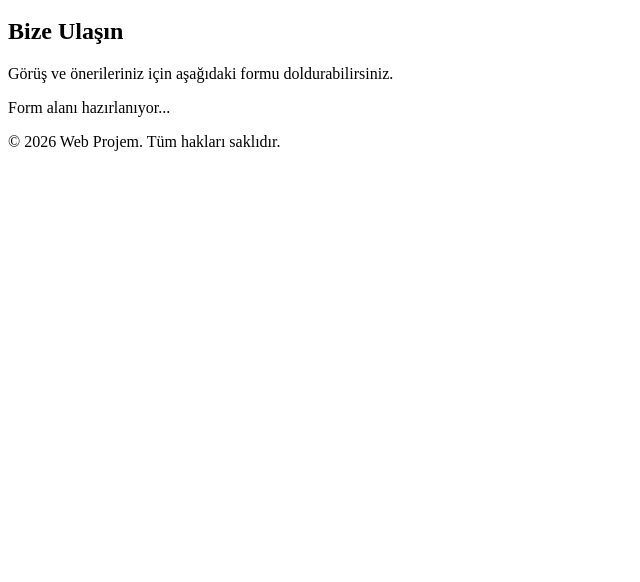
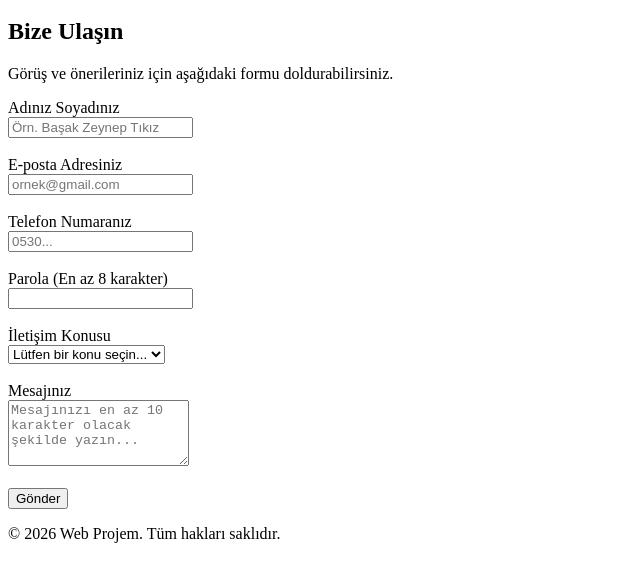
Before and after one commit to basaktikiz/web-proje, a plain HTML site: page iletisim.html in a window 1280 px wide. Shown: the part 136-718 px from the top of the page, without its empty margins (0-640 px from the left). Drawn offline with Linux system fonts and the light colour scheme.

Commit message:
Iletisim formu eklendi

```diff
--- a/iletisim.html
+++ b/iletisim.html
@@ -22,7 +22,53 @@
             <h2>Bize Ulaşın</h2>
             <p>Görüş ve önerileriniz için aşağıdaki formu doldurabilirsiniz.</p>
 
-            <p>Form alanı hazırlanıyor...</p>
+            <form action="#" method="POST">
+
+                <div>
+                    <label for="adsoyad">Adınız Soyadınız</label><br>
+                    <input type="text" id="adsoyad" name="adsoyad" required autocomplete="name" placeholder="Örn. Başak Zeynep Tıkız">
+                </div>
+                <br>
+
+                <div>
+                    <label for="eposta">E-posta Adresiniz</label><br>
+                    <input type="email" id="eposta" name="eposta" required autocomplete="email" placeholder="ornek@gmail.com">
+                </div>
+                <br>
+
+                <div>
+                    <label for="telefon">Telefon Numaranız</label><br>
+                    <input type="tel" id="telefon" name="telefon" autocomplete="tel" placeholder="0530...">
+                </div>
+                <br>
+
+                <div>
+                    <label for="parola">Parola (En az 8 karakter)</label><br>
+                    <input type="password" id="parola" name="parola" required minlength="8" autocomplete="new-password">
+                </div>
+                <br>
+
+                <div>
+                    <label for="konu">İletişim Konusu</label><br>
+                    <select id="konu" name="konu" required>
+                        <option value="">Lütfen bir konu seçin...</option>
+                        <option value="oneri">Öneri ve İstek</option>
+                        <option value="hata">Hata Bildirimi</option>
+                        <option value="diger">Diğer</option>
+                    </select>
+                </div>
+                <br>
+
+                <div>
+                    <label for="mesaj">Mesajınız</label><br>
+                    <textarea id="mesaj" name="mesaj" rows="4" required minlength="10" placeholder="Mesajınızı en az 10 karakter olacak şekilde yazın..."></textarea>
+                </div>
+                <br>
+
+                <button type="submit">Gönder</button>
+
+            </form>
+
         </section>
     </main>
 
```
